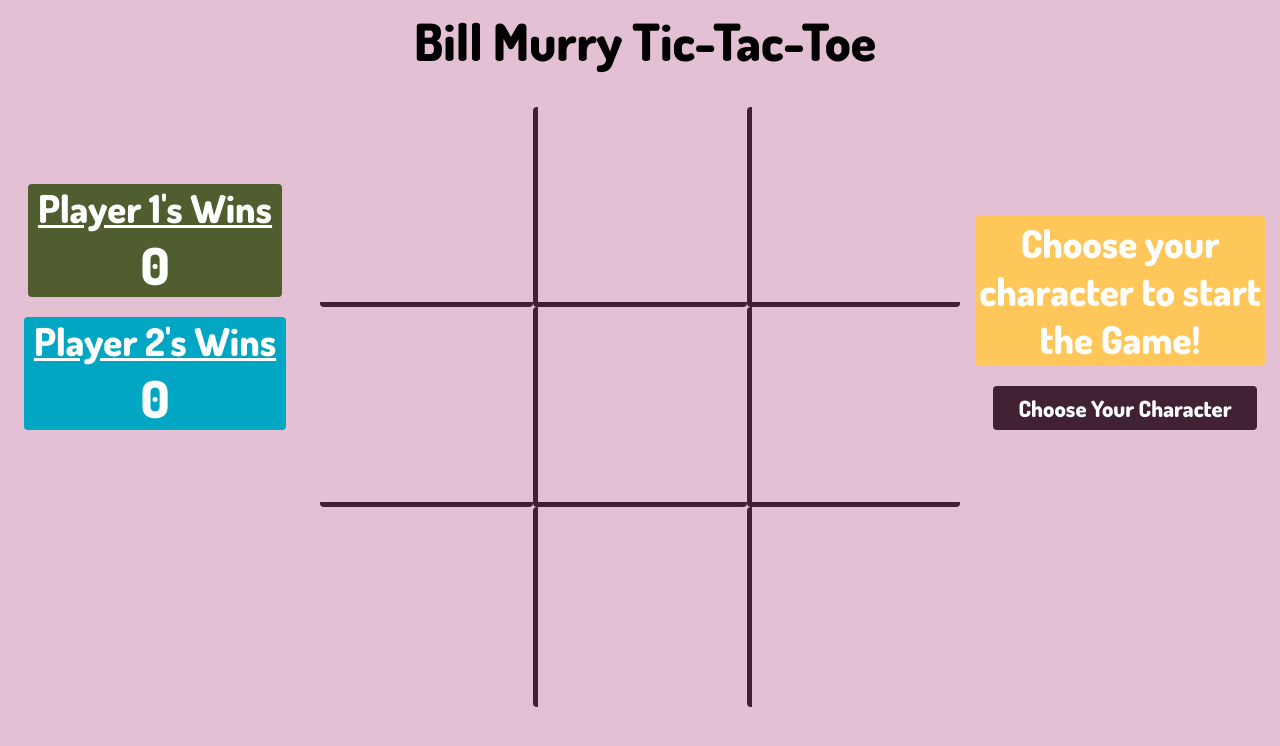
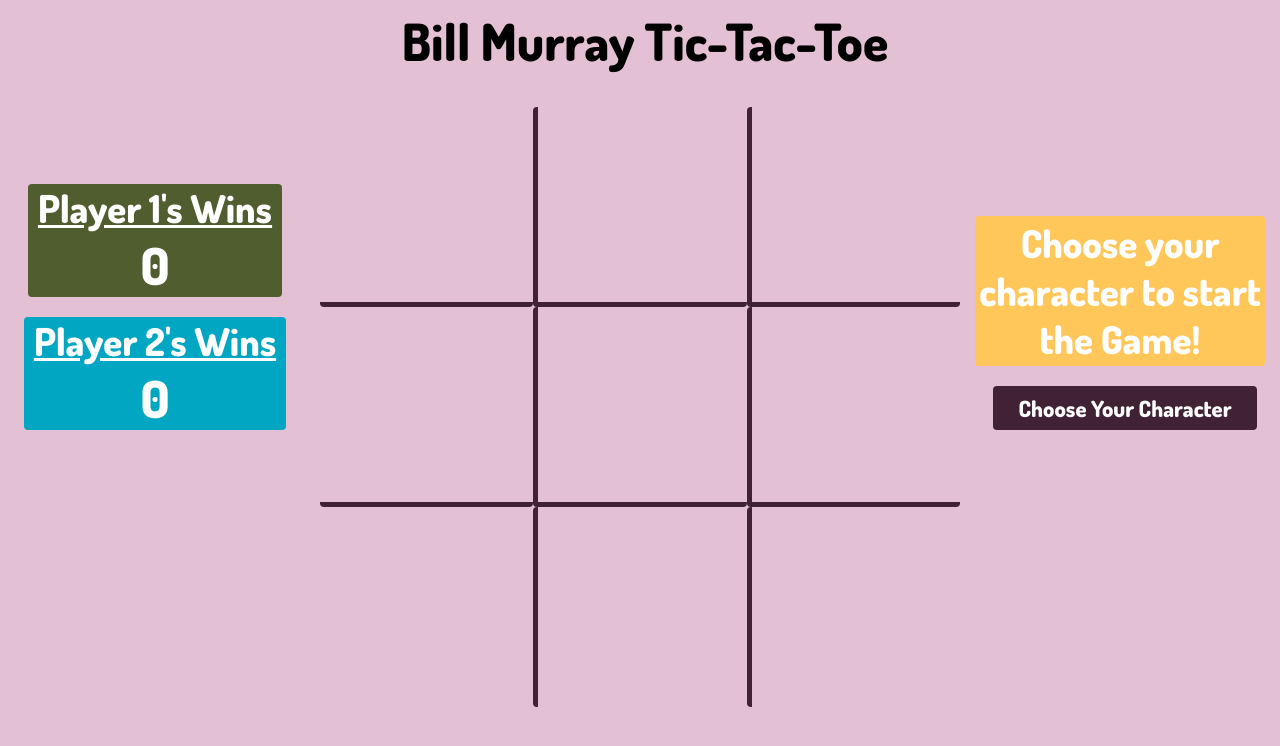
Before and after one commit to madeleinee123/tic-tac-toe, a plain HTML site: page index.html in a window 1280 px wide. Drawn offline with Linux system fonts and the light colour scheme.

Commit message:
almost spelled Bill Murray wrong

```diff
--- a/index.html
+++ b/index.html
@@ -11,7 +11,7 @@
     <link rel="stylesheet" href="style.css">
 </head>
 <body>
-    <h1 id="title"> Bill Murry Tic-Tac-Toe</h1>
+    <h1 id="title"> Bill Murray Tic-Tac-Toe</h1>
         <div class="board">
             <div class="square" id="score-card" >
                 <div id="x-score">
```
Also changed, not shown: 1 other file.
